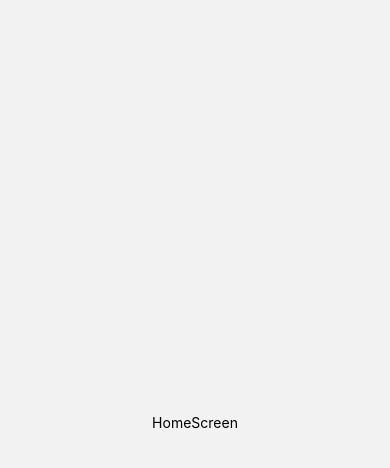
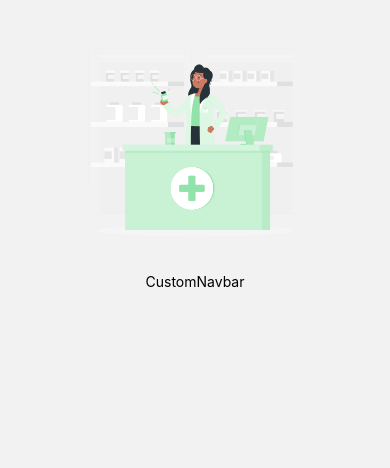
Before and after one commit to faissal17/PharmacyGuard, a React Native app: screen /Home in a window 390 px wide. Shown: the top 468 px of the page. Built offline with nearby package versions, Linux system fonts and the light colour scheme.

Commit message:
add custom bottom bar to home screen

```diff
--- a/FireBase.config.js
+++ b/FireBase.config.js
@@ -1,10 +1,11 @@
 // Import the functions you need from the SDKs you need
 import { initializeApp } from 'firebase/app';
-import { getAuth } from 'firebase/auth';
-import { ReactNativeAsyncStorage } from 'firebase/auth';
-
-// TODO: Add SDKs for Firebase products that you want to use
-// https://firebase.google.com/docs/web/setup#available-libraries
+import {
+  getAuth,
+  initializeAuth,
+  getReactNativePersistence,
+} from 'firebase/auth';
+import AsyncStorage from '@react-native-async-storage/async-storage';
 
 // Your web app's Firebase configuration
 const firebaseConfig = {
@@ -16,6 +17,11 @@ const firebaseConfig = {
   appId: '1:649470326086:web:1088bda069721024252147',
 };
 
-// Initialize Firebase
-export const FIREBASE_APP = initializeApp(firebaseConfig);
-export const FIREBASE_AUTH = getAuth(FIREBASE_APP);
+// Initialize Firebase Auth
+const app = initializeApp(firebaseConfig);
+const auth = initializeAuth(app, {
+  persistence: getReactNativePersistence(AsyncStorage),
+});
+
+export const FIREBASE_APP = app;
+export const FIREBASE_AUTH = auth;
--- a/package.json
+++ b/package.json
@@ -9,7 +9,9 @@
     "web": "expo start --web"
   },
   "dependencies": {
+    "@expo/vector-icons": "^13.0.0",
     "@react-native-async-storage/async-storage": "^1.21.0",
+    "@react-navigation/bottom-tabs": "^6.5.12",
     "@react-navigation/native": "^6.1.10",
     "@react-navigation/native-stack": "^6.9.18",
     "expo": "~50.0.6",
--- /dev/null
+++ b/src/components/common/CustomNavbar.js
@@ -0,0 +1,17 @@
+import { View, Text } from 'react-native';
+import React from 'react';
+import { NavigationContainer } from '@react-navigation/native';
+import { Entypo } from '@expo/vector-icons';
+import { MaterialIcons } from '@expo/vector-icons';
+import { Ionicons } from '@expo/vector-icons';
+import { FontAwesome5 } from '@expo/vector-icons';
+
+const CustomNavbar = () => {
+  return (
+    <View>
+      <Text>CustomNavbar</Text>
+    </View>
+  );
+};
+
+export default CustomNavbar;
--- a/src/components/screens/HomeScreen.js
+++ b/src/components/screens/HomeScreen.js
@@ -1,12 +1,19 @@
-import { View, Text, Image } from 'react-native';
+import { View, Text, Image, useWindowDimensions } from 'react-native';
 import React from 'react';
-import { HomeStyle } from '../../styles/globalStyle';
-import welcom from '../../assets/images/welcom.png';
+import { HomeScreenStyle } from '../../styles/globalStyle';
+import Logo from '../../assets/images/welcom.png';
+import CustomNavbar from '../common/CustomNavbar';
 
 const HomeScreen = () => {
+  const { height } = useWindowDimensions();
   return (
-    <View style={HomeStyle.container}>
-      <Text>HomeScreen</Text>
+    <View style={HomeScreenStyle.container}>
+      <Image
+        source={Logo}
+        style={[HomeScreenStyle.Logo, { height: height * 0.3 }]}
+        resizeMode="contain"
+      />
+      <CustomNavbar/>
     </View>
   );
 };
--- a/src/components/screens/LoginScreen.js
+++ b/src/components/screens/LoginScreen.js
@@ -35,7 +35,7 @@ const LoginScreen = () => {
   const Login = async () => {
     try {
       const response = signInWithEmailAndPassword(auth, userEmail, password);
-      console.log(response.user.email);
+      console.log(response);
       navigation.navigate('Home');
     } catch (error) {
       console.log(error);
--- a/src/components/screens/RegisterScreen.js
+++ b/src/components/screens/RegisterScreen.js
@@ -19,7 +19,6 @@ import { FIREBASE_AUTH } from '../../../FireBase.config';
 
 const RegisterScreen = () => {
   const [userEmail, setUserEmail] = useState('');
-  const [userName, setUserName] = useState('');
   const [password, setPassword] = useState('');
 
   const { height } = useWindowDimensions();
@@ -58,11 +57,6 @@ const RegisterScreen = () => {
         resizeMode="contain"
       />
       <Text style={style.title}>Create an Account</Text>
-      {/* <CustomInput
-        placeholder="User Name"
-        value={userName}
-        setValue={setUserName}
-      /> */}
       <CustomInput
         placeholder="User Email"
         value={userEmail}
--- a/src/styles/globalStyle.js
+++ b/src/styles/globalStyle.js
@@ -42,10 +42,10 @@ export const CustomButtonStyle = StyleSheet.create({
   container_third: { fontWeight: 'bold', color: '#5F9EA0', padding: 2 },
 });
 
-export const HomeStyle = StyleSheet.create({
+export const HomeScreenStyle = StyleSheet.create({
   container: {
-    flex: 1,
     alignItems: 'center',
-    justifyContent: 'center',
+    padding: 20,
   },
+  Logo: { width: '80%', maxWidth: 300, maxHeight: 300 },
 });
```
Also changed, not shown: src/navigation/AppNavigator.js (+5 -2 lines), 1 other file (tests, documents, lock files or other folders).
